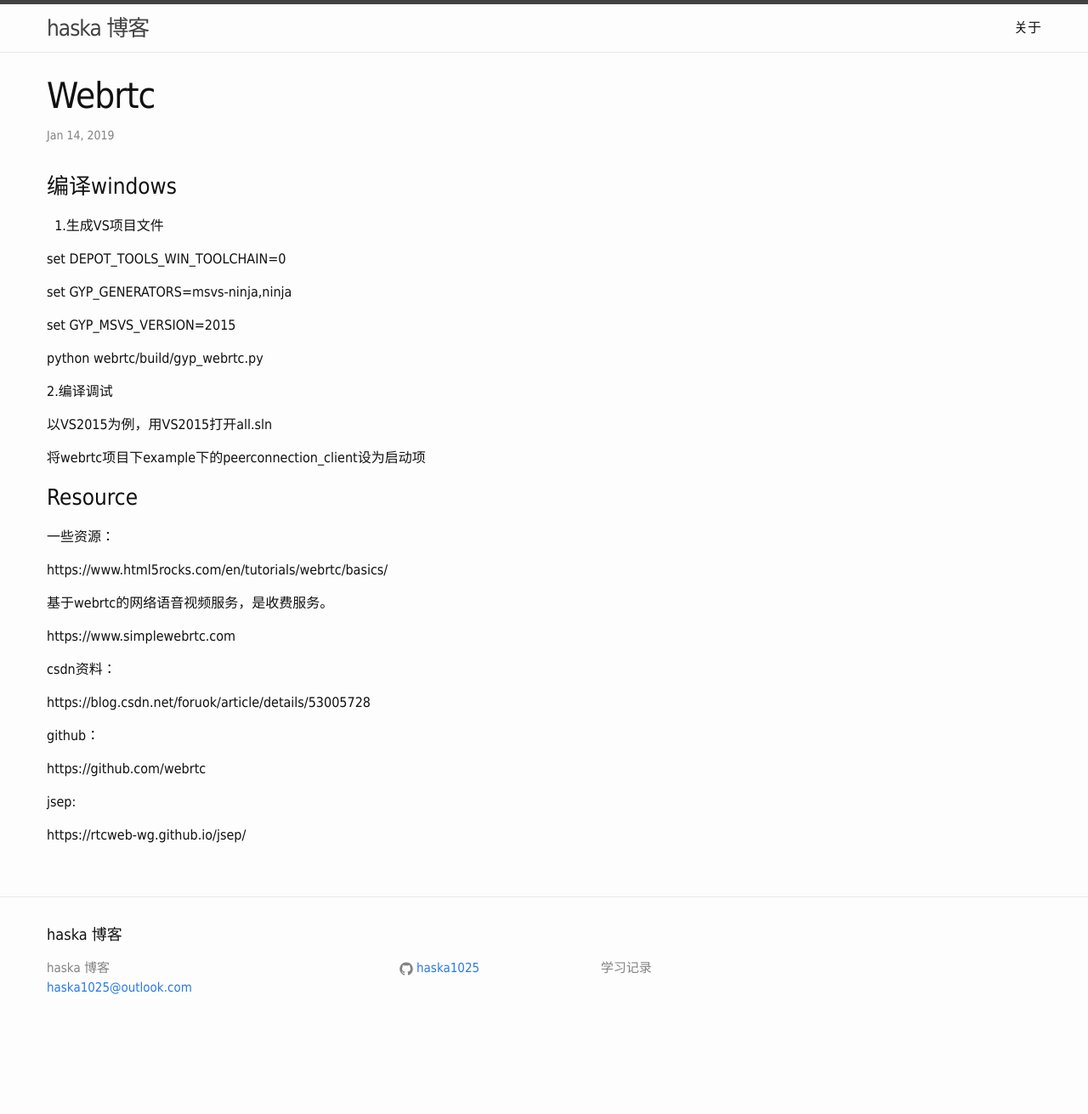
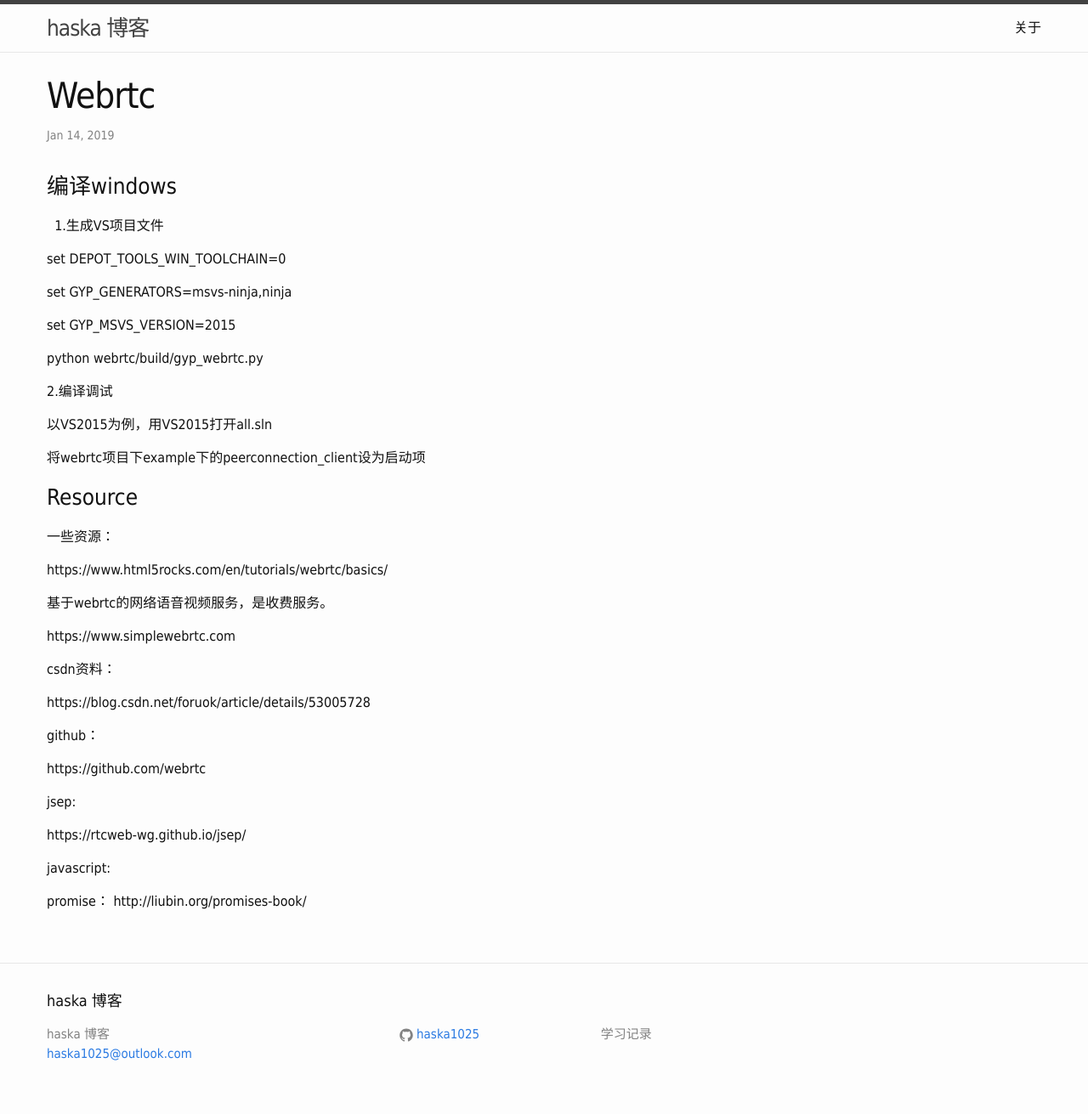
Before and after one commit to haska1025/haska1025.github.io, a Jekyll site: the page built from _posts/2019-01-14-webrtc.md, in a window 1280 px wide. Shown: the whole page at 85% size. Built offline with Jekyll 4.4.1, drawn with Linux system fonts in a browser that asks for light colours; before the commit the page ends 1233 px from its top, so only the background shows below that.

Commit message:
Update 2019-01-14-webrtc.md

```diff
--- a/_posts/2019-01-14-webrtc.md
+++ b/_posts/2019-01-14-webrtc.md
@@ -46,3 +46,8 @@ https://github.com/webrtc
 jsep:
 
 https://rtcweb-wg.github.io/jsep/
+
+javascript:
+
+promise：
+http://liubin.org/promises-book/
```
